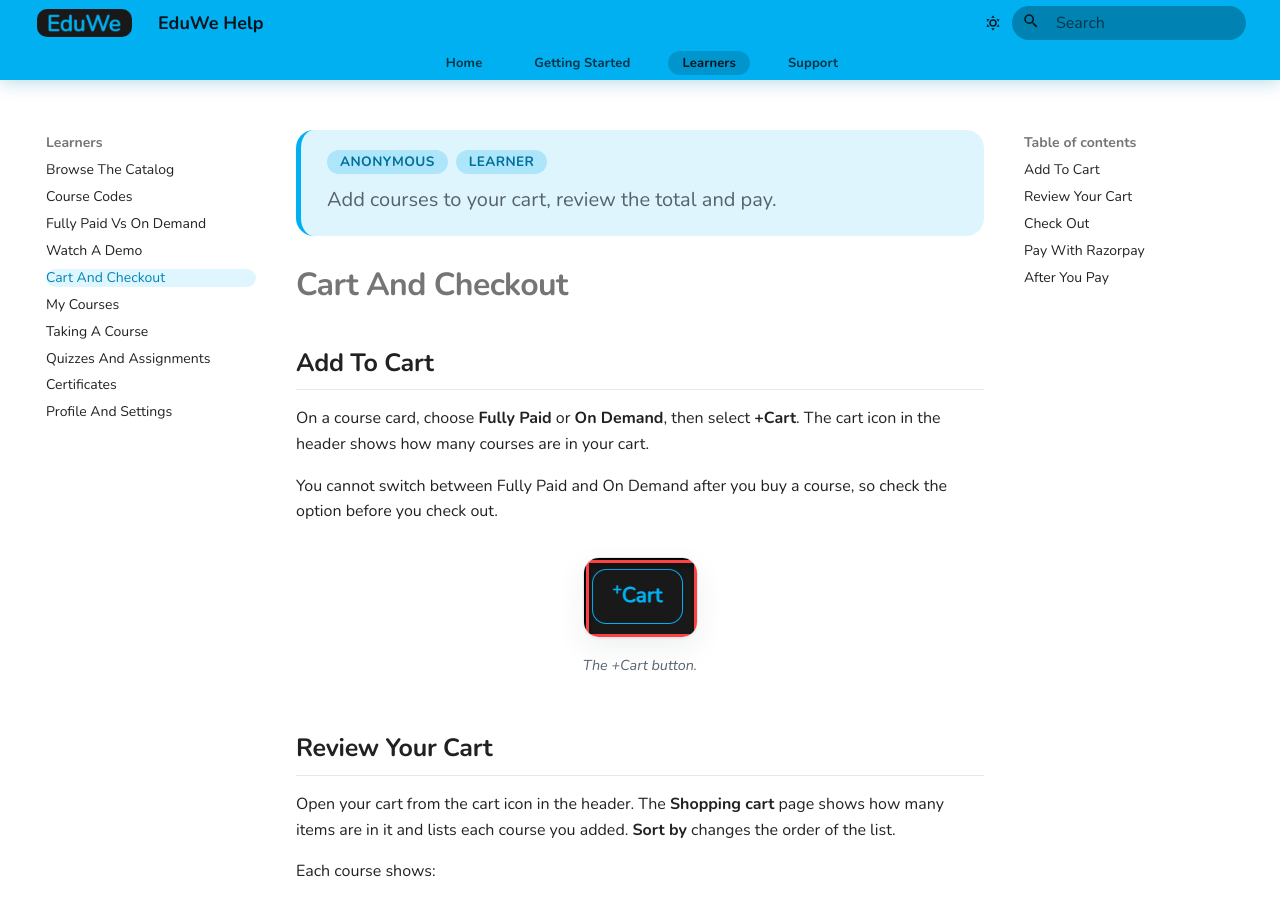
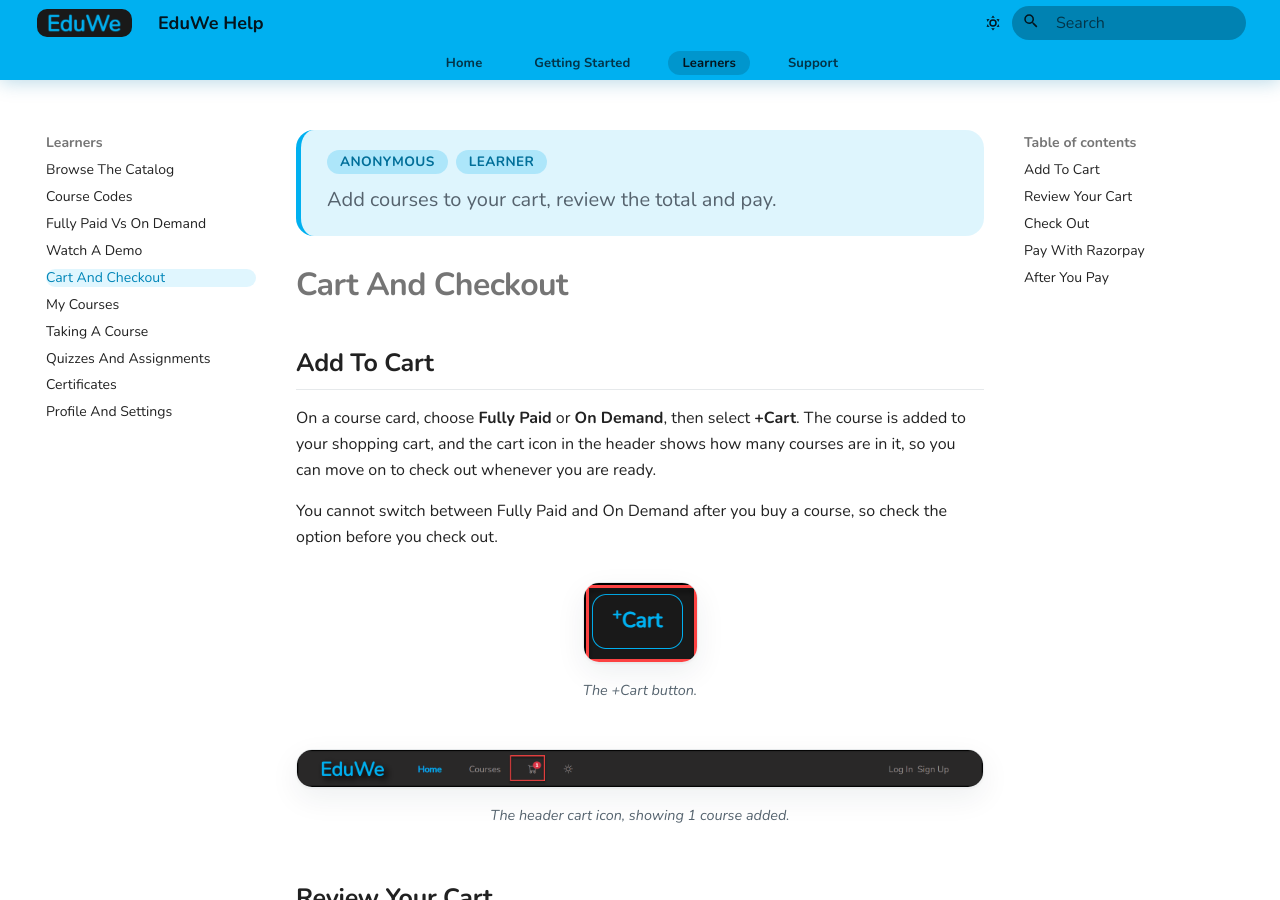
Before and after one commit to geitdeepak/EduWeIO_HelpDoc, an MkDocs documentation site: the page built from docs/learner/cart-and-checkout.md, in a window 1280 px wide and 900 px high. Built offline with MkDocs 1.6.1 and Material for MkDocs 9.7.7, drawn with Linux system fonts in a browser that asks for light colours.

Commit message:
Add the header cart count screenshot to Cart and checkout
Shows the header cart icon with its count badge after adding a course,
confirming a course was added and that you can move on to check out.
Resolves the open TODO asking for this screenshot.

Co-Authored-By: Claude Sonnet 5 <noreply@anthropic.com>

```diff
--- a/docs/learner/cart-and-checkout.md
+++ b/docs/learner/cart-and-checkout.md
@@ -9,14 +9,18 @@ summary: Add courses to your cart, review the total and pay.
 
 ## Add To Cart
 
-On a course card, choose **Fully Paid** or **On Demand**, then select **+Cart**. The cart icon in the header shows how many courses are in your cart.
+On a course card, choose **Fully Paid** or **On Demand**, then select **+Cart**. The course is added to your shopping cart, and the cart icon in the header shows how many courses are in it, so you can move on to check out whenever you are ready.
 
 You cannot switch between Fully Paid and On Demand after you buy a course, so check the option before you check out.
 
-<!-- TODO: optional screenshot of the header cart icon after adding a course, showing the count. -->
 <figure markdown>
   ![The +Cart button on a course card, outlined in red](../assets/images/home/home-13-add-to-cart.png){ loading=lazy }
   <figcaption>The +Cart button.</figcaption>
+</figure>
+
+<figure markdown>
+  ![The header with the EduWe logo, Home and Courses links, and the cart icon showing a count of 1, outlined in red, followed by the theme toggle and Log In and Sign Up links](../assets/images/cart/cart-05-header-cart-count.png){ loading=lazy }
+  <figcaption>The header cart icon, showing 1 course added.</figcaption>
 </figure>
 
 <!-- TODO: confirm behaviour when the same course is added twice. -->
```
Also changed, not shown: docs/assets/images/cart/cart-05-header-cart-count.png (added).
